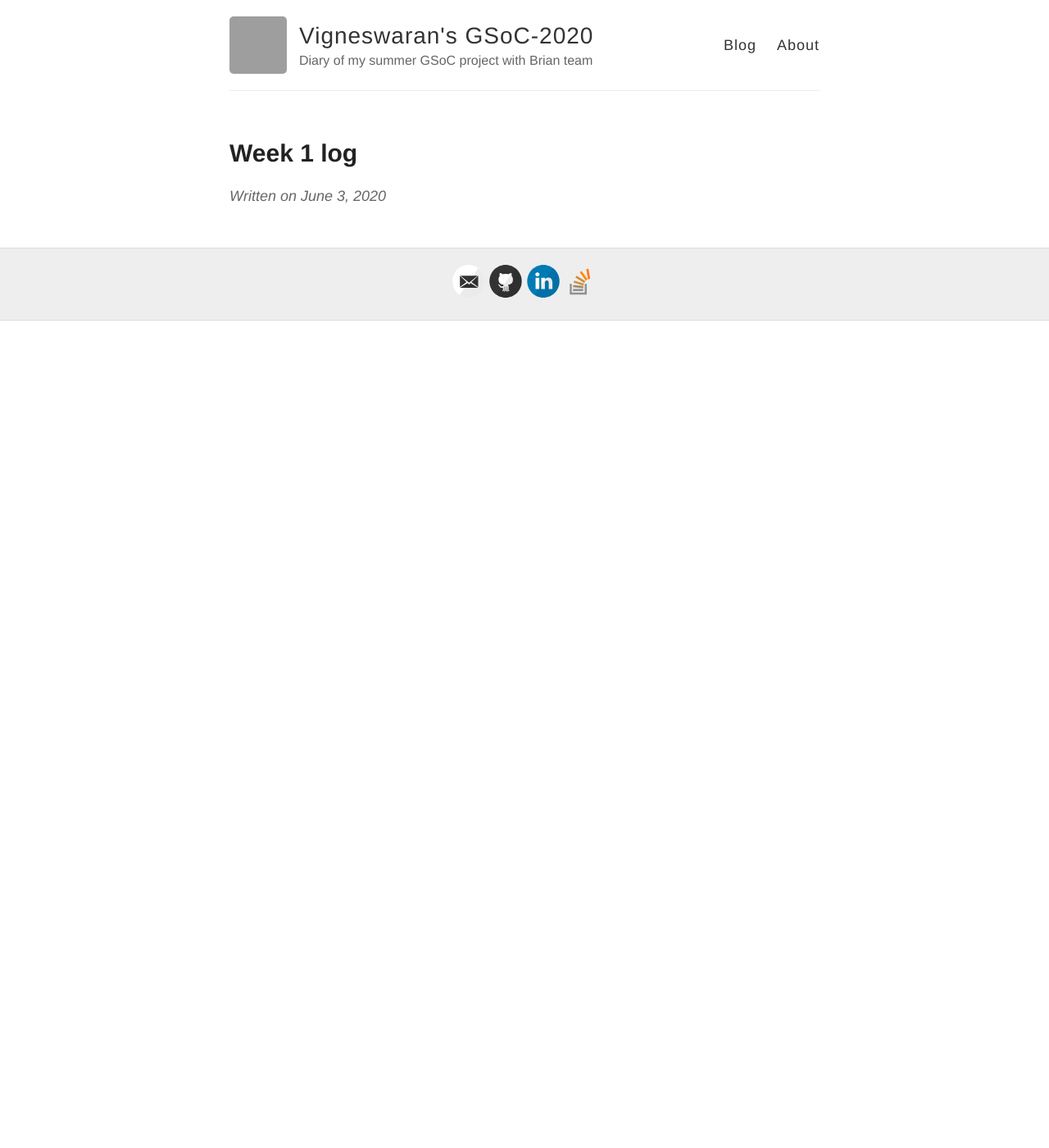
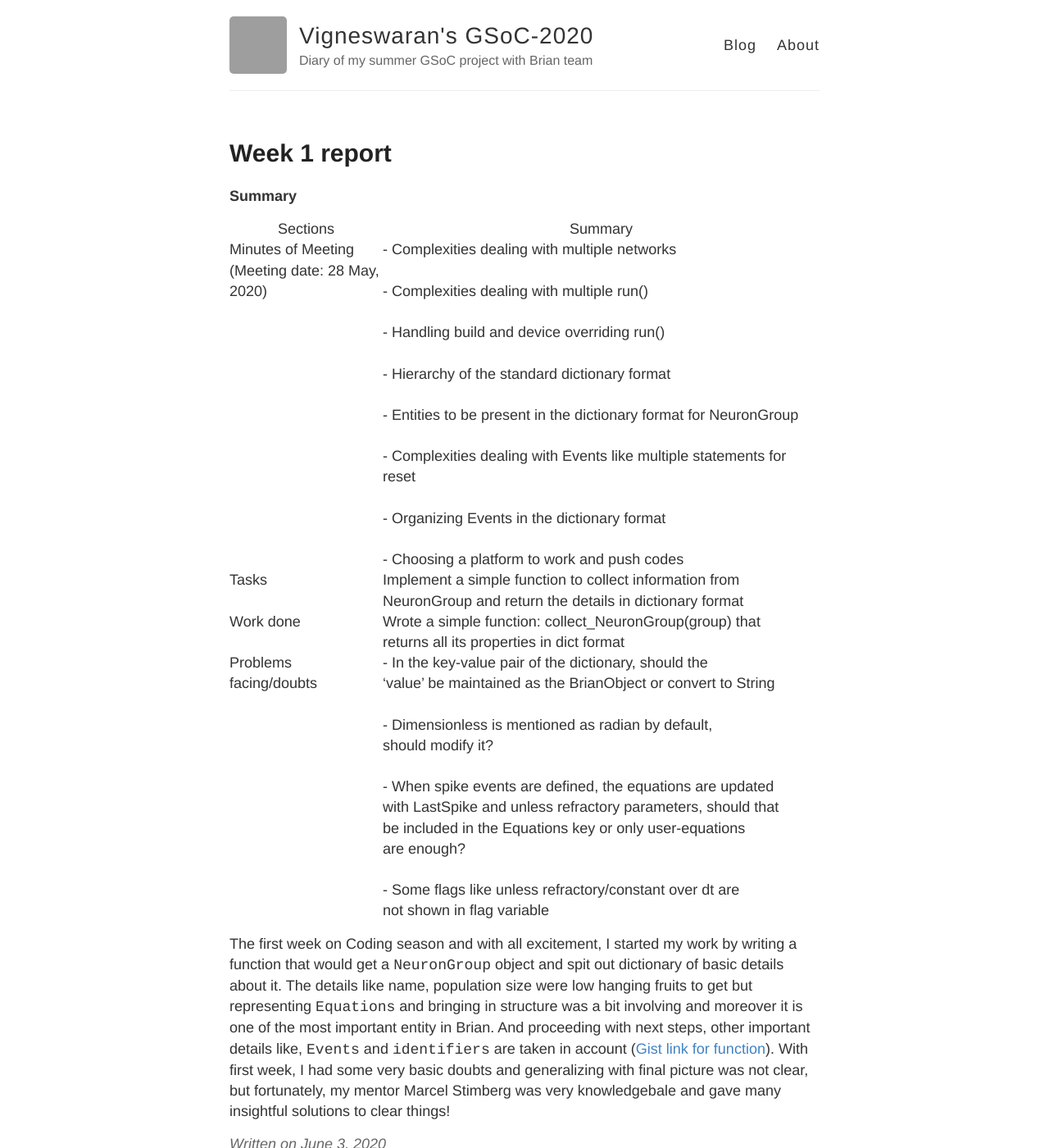
Before and after one commit to vigneswaran-chandrasekaran/Vigneswaran-chandrasekaran.github.io, a Jekyll site: the page built from _posts/2020-06-03-post3.md, in a window 1280 px wide and 1400 px high. Shown: the whole window at 82% size. Built offline with Jekyll 4.4.1, drawn with Linux system fonts in a browser that asks for light colours; comment, search, counter and statistics services are not loaded; grey boxes are pictures that could not be loaded.

Commit message:
Add week 1

```diff
--- a/_posts/2020-06-03-post3.md
+++ b/_posts/2020-06-03-post3.md
@@ -1,4 +1,22 @@
 ---
 layout: post
-title: Week 1 log
+title: Week 1 report
 ---
+
+**Summary**
+
+| Sections | Summary |
+|-|-|
+| Minutes of Meeting<br>(Meeting date: 28 May,<br>2020) | - Complexities dealing with multiple networks<br><br>- Complexities dealing with multiple run()<br><br>- Handling build and device overriding run()<br><br>- Hierarchy of the standard dictionary format<br><br>- Entities to be present in the dictionary format for NeuronGroup<br><br>- Complexities dealing with Events like multiple statements for reset<br><br>- Organizing Events in the dictionary format<br><br>- Choosing a platform to work and push codes |
+| Tasks | Implement a simple function to collect information from <br>NeuronGroup and return the details in dictionary format |
+| Work done | Wrote a simple function: collect_NeuronGroup(group) that<br>returns all its properties in dict format |
+| Problems facing/doubts | - In the key-value pair of the dictionary, should the<br>‘value’ be maintained as the BrianObject or convert to String<br><br>- Dimensionless is mentioned as radian by default,<br>should modify it?<br><br>- When spike events are defined, the equations are updated<br>with LastSpike and unless refractory parameters, should that<br>be included in the Equations key or only user-equations <br>are enough?<br><br>- Some flags like unless refractory/constant over dt are<br>not shown in flag variable |
+
+The first week on Coding season and with all excitement, I started my work by writing a function
+that would get a `NeuronGroup` object and spit out dictionary of basic details about it. The details
+like name, population size were low hanging fruits to get but representing `Equations` and bringing in
+structure was a bit involving and moreover it is one of the most important entity in Brian.
+And proceeding with next steps, other important details like, `Events` and `identifiers` are taken in
+account ([Gist link for function](https://gist.github.com/Vigneswaran-Chandrasekaran/0b72fccde4184905efa2c60565a0e018)).
+With first week, I had some very basic doubts and generalizing with final picture was not clear, but fortunately, my mentor
+Marcel Stimberg was very knowledgebale and gave many insightful solutions to clear things!
```
Also changed, not shown: _posts/2020-05-31-post1.md (+2 -2 lines), _posts/2020-05-31-post2.md (+7 -5 lines).
